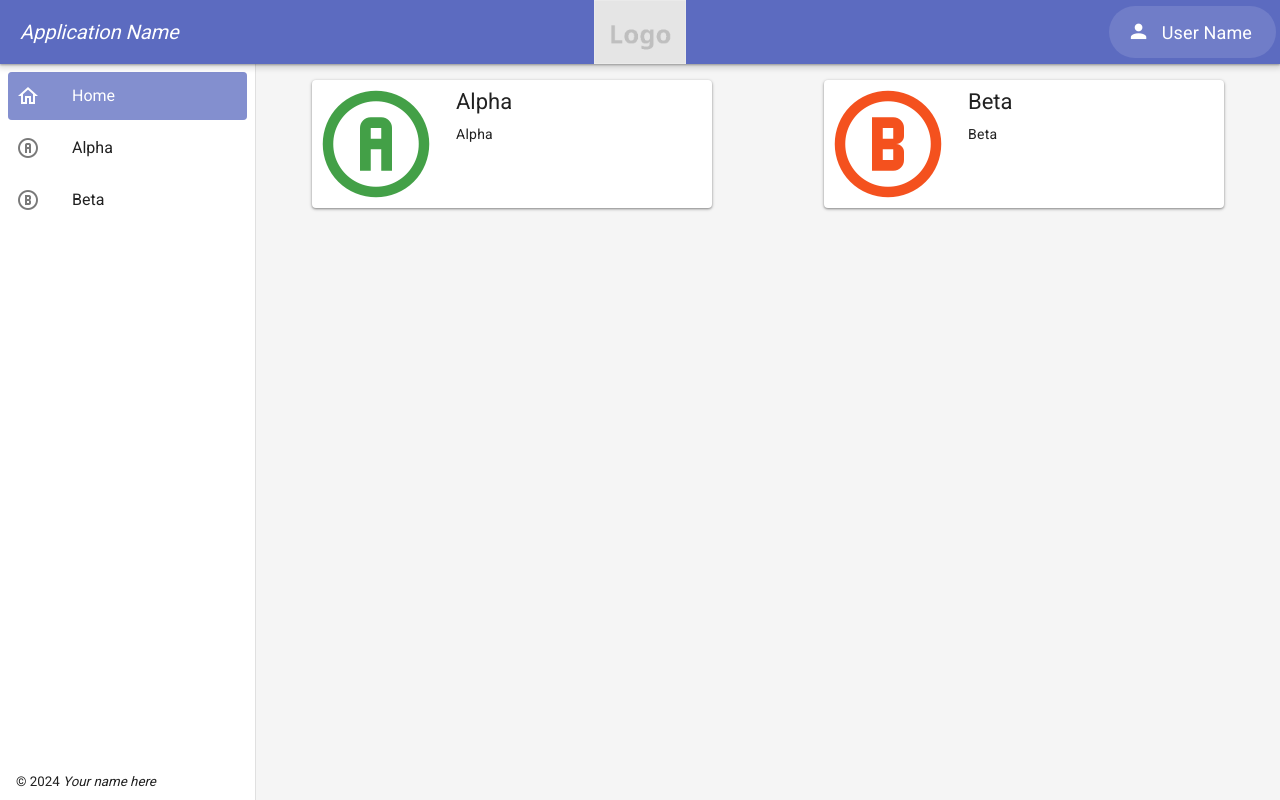
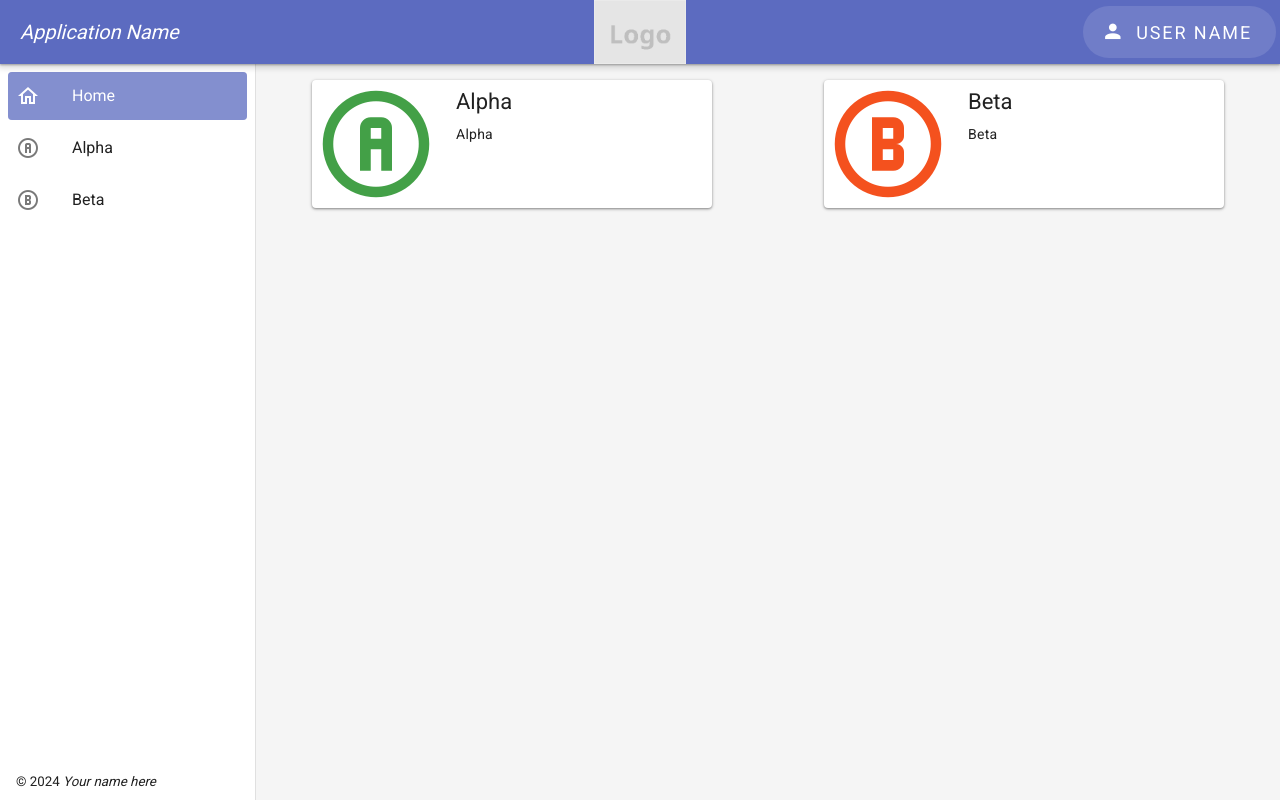
Before and after one commit to pblew/vuetify-app-starter, a Vue app: page /#/home in a window 1280 px wide. Built offline with nearby package versions, Linux system fonts and the light colour scheme.

Commit message:
Reverted buttons to Vuetify 3 appearance

```diff
--- a/src/vuetify.ts
+++ b/src/vuetify.ts
@@ -4,6 +4,10 @@ import { Theme } from "./theme/ThemeStore.ts";
 
 const vuetify = createVuetify({
   defaults: {
+    VBtn: {
+      class: "text-uppercase",
+      style: "letter-spacing: 0.105em;",
+    },
     VTextField: {
       persistentPlaceholder: true,
     },
```
